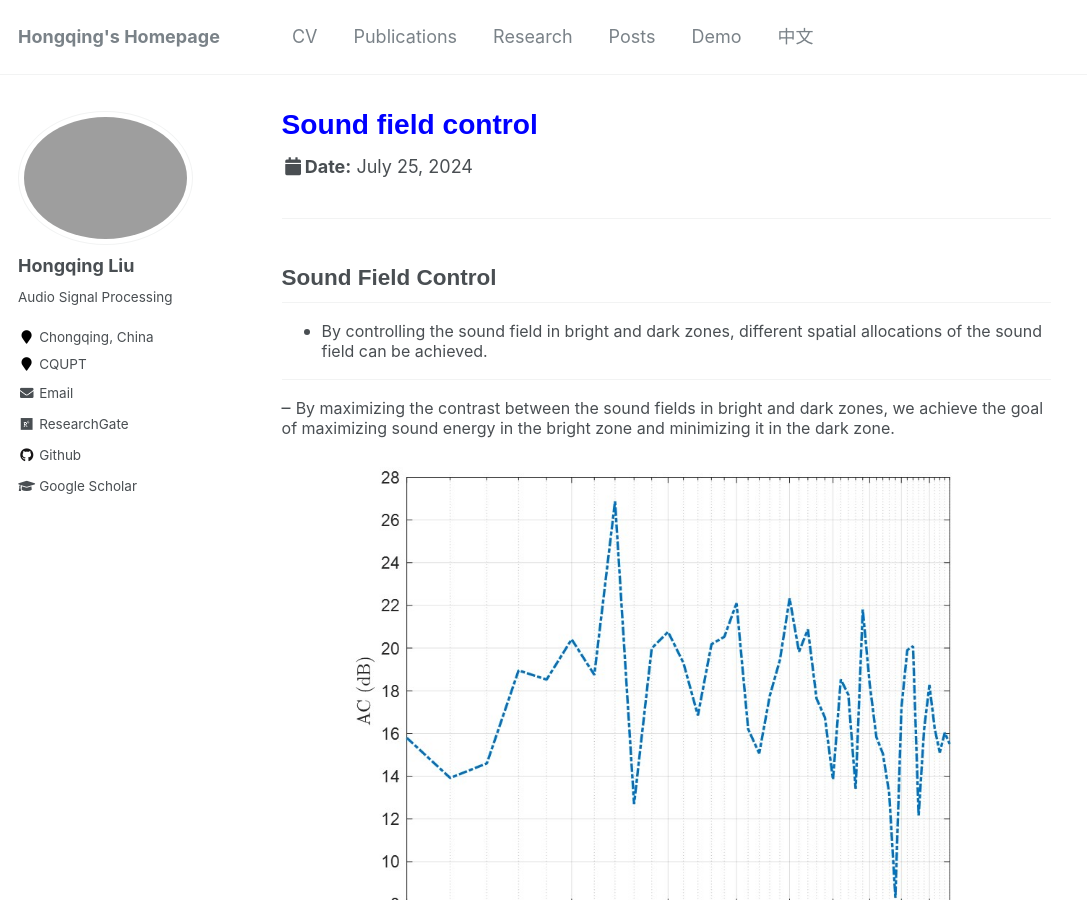
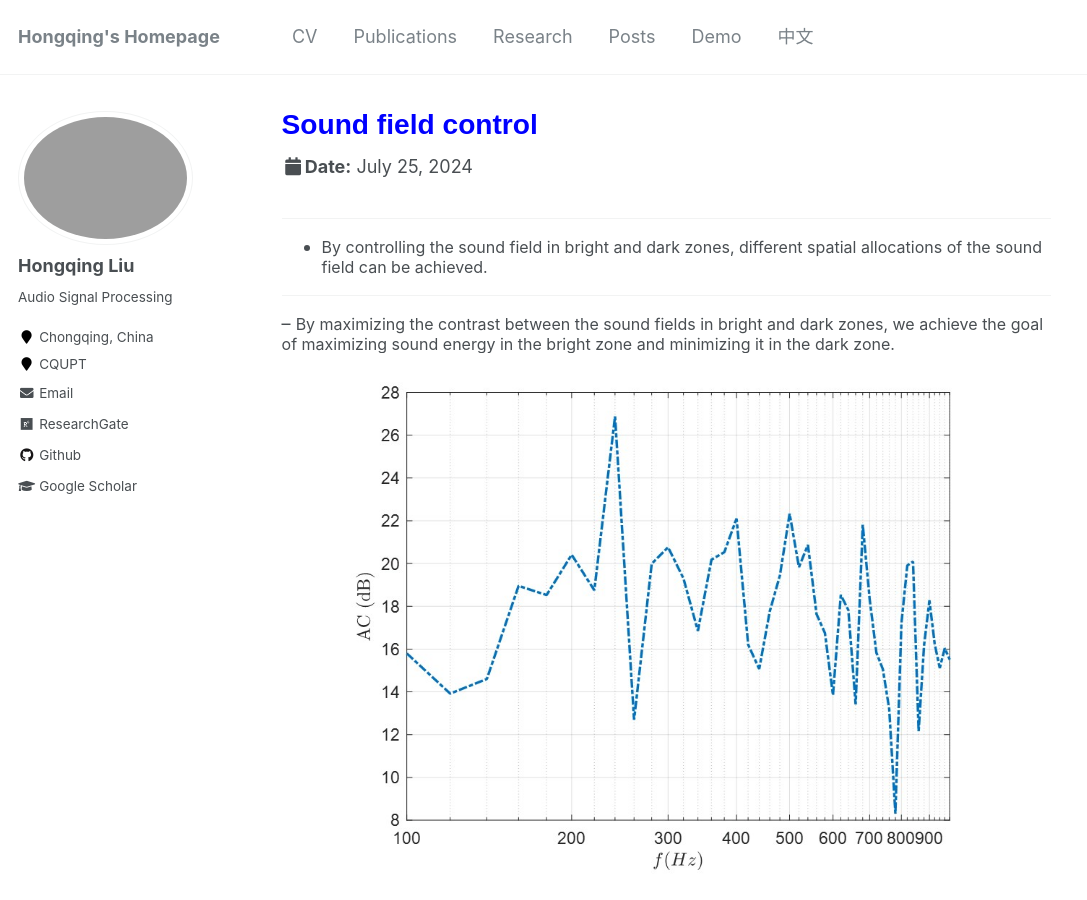
Before and after one commit to hong-qing-liu/english-hong-qing-liu.github.io, a Jekyll site: the page built from _talks/WFS.md, in a window 1280 px wide and 900 px high. Shown: the whole window, without its empty margins (0-1087 px from the left). Built offline with Jekyll 4.4.1, drawn with Linux system fonts in a browser that asks for light colours.

Commit message:
Update WFS.md

```diff
--- a/_talks/WFS.md
+++ b/_talks/WFS.md
@@ -1,12 +1,11 @@
 ---
-title: "<span style=\"color: blue;\">Sound field control</span>"
+title: "<span style=\"color: blue; text-decoration: none;\"> Sound field control </span>"
 collection: talks
 type: "Talk"
 permalink: /talks/WFS
 ---
 
 ---
-## Sound Field Control
 - <font size=3> By controlling the sound field in bright and dark zones, different spatial allocations of the sound field can be achieved.</font>
 
 
```
